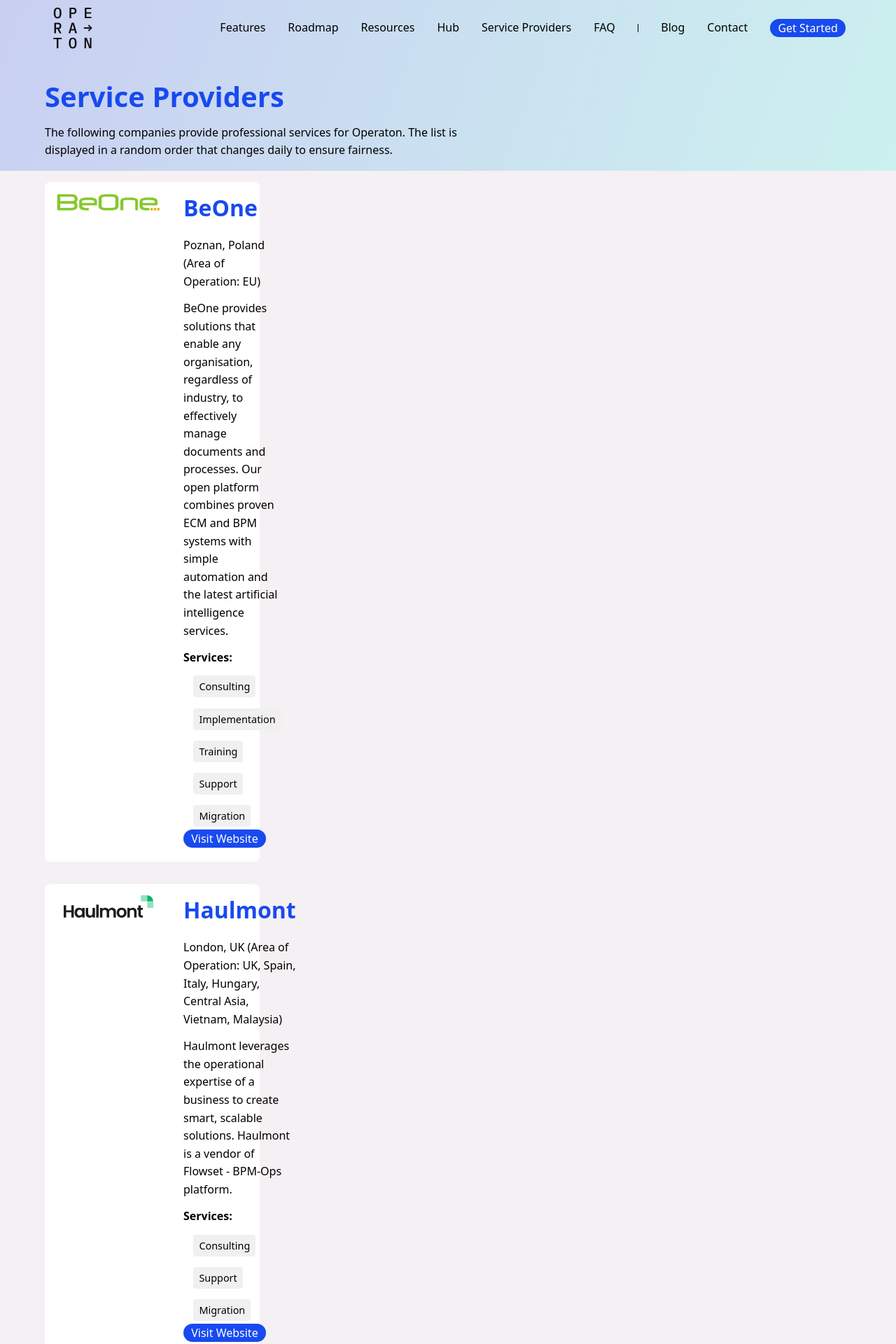
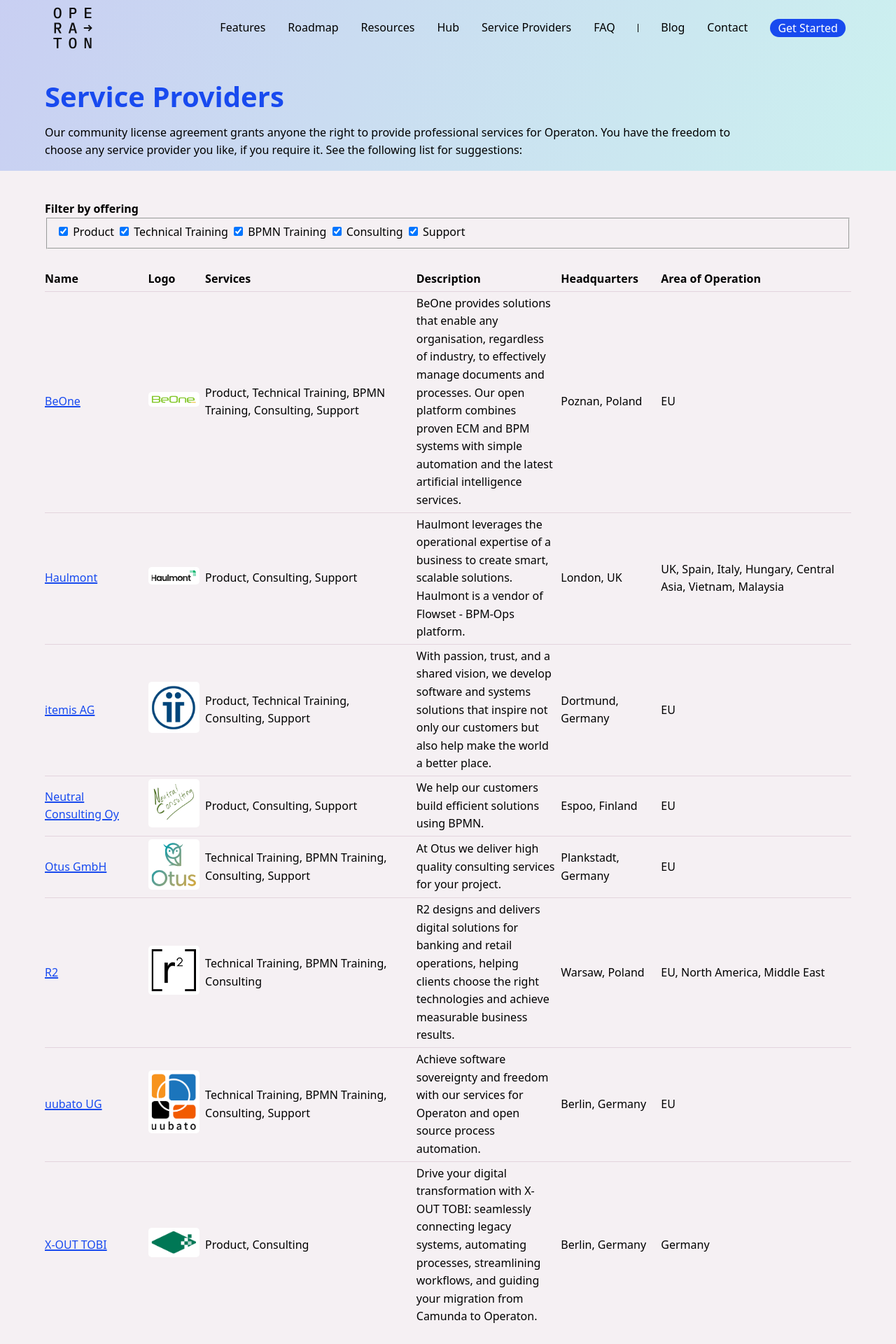
Before and after one commit to operaton/operaton.org, a Jekyll site: the page built from service-providers.html, in a window 1280 px wide. Shown: the top 1920 px of the page at 70% size. Built offline with Jekyll 4.4.1, drawn with Linux system fonts in a browser that asks for light colours; some of the changed text lies outside the part shown.

```diff
--- a/service-providers.html
+++ b/service-providers.html
@@ -1,67 +1,156 @@
 ---
 layout: default
-title: "Service Providers"
-description: "Find professional services for Operaton from our community of providers."
-main-class: service-providers-page
+title: Service Providers
 ---
 
-{% assign service_types = "Consulting,Implementation,Training,Support,Migration" | split: "," %}
-
-<header class="page-header">
+<header>
   <h1>Service Providers</h1>
-  <p>
-    The following companies provide professional services for Operaton.
-    The list is displayed in a random order that changes daily to ensure fairness.
+  <p class="content">
+    Our community license agreement grants anyone the right to provide professional services for
+    Operaton.
+    You have the freedom to choose any service provider you like, if you require it. See the following list for
+    suggestions:
   </p>
 </header>
 
-<div class="service-providers-list">
+
+
+<div class="wrapper">
+
+
+  <noscript>
+    <em>
+    You can enable JavaScript to filter the table below.
+    </em>
+  </noscript>
+
+  <div id="filters" hidden>
+    <br>
+
+    <strong>Filter by offering</strong>
+
+    <fieldset>
+      <label>
+        <input type="checkbox" checked name="service-product" id="service-product" onchange="filter_table" />
+        Product
+      </label>
+      <label>
+        <input type="checkbox" checked name="service-tech-training" id="service-tech-training" onchange="filter_table" />
+        Technical Training
+      </label>
+      <label>
+        <input type="checkbox" checked name="service-bpmn-training" id="service-bpmn-training" onchange="filter_table" />
+        BPMN Training
+      </label>
+      <label>
+        <input type="checkbox" checked name="service-consulting" id="service-consulting" onchange="filter_table" />
+        Consulting
+      </label>
+      <label>
+        <input type="checkbox" checked name="service-support" id="service-support" onchange="filter_table" />
+        Support
+      </label>
+    </fieldset>
+  </div>
+
+  <br>
+
+  <table>
+    <caption>List of Operaton service providers</caption>
+    <thead>
+    <tr>
+      <th scope="col">Name</th>
+      <th scope="col">Logo</th>
+      <th scope="col">Services</th>
+      <th scope="col">Description</th>
+      <th scope="col">Headquarters</th>
+      <th scope="col">Area of Operation</th>
+    </tr>
+    </thead>
+    <tbody id="results">
       {% assign day_of_year = site.time | date: '%j' %}
       {% assign providers = site.data.service-providers %}
       {% assign sort_keys = "" | split: "" %}
-
       {% for provider in providers %}
         {% capture sort_key %}{{ provider.name | append: day_of_year | reverse }}|{{ forloop.index0 }}{% endcapture %}
         {% assign sort_keys = sort_keys | push: sort_key %}
       {% endfor %}
-
       {% assign sorted_keys = sort_keys | sort_natural %}
-
       {% for key in sorted_keys %}
         {% assign parts = key | split: '|' %}
         {% assign provider_index = parts.last | plus: 0 %}
         {% assign provider = providers[provider_index] %}
+        <tr id="{{ provider.name | slugify }}">
+          <td><a href="{{ provider.website }}">{{ provider.name }}</a></td>
+          <td><img src="{{ provider.logo }}" alt="{{ provider.name }} Logo"/></td>
+          <td class="tags">
+              {% for service in provider.services -%}
+                {% if service == 0 %}
+                <span>Product</span>{% unless forloop.last %},{% endunless -%}
+                {% elsif service == 1 %}
+                <span>Technical Training</span>{% unless forloop.last %},{% endunless -%}
+                {% elsif service == 2 %}
+                <span>BPMN Training</span>{% unless forloop.last %},{% endunless -%}
+                {% elsif service == 3 %}
+                <span>Consulting</span>{% unless forloop.last %},{% endunless -%}
+                {% elsif service == 4 %}
+                <span>Support</span>{% unless forloop.last %},{% endunless -%}
+                {% endif %}
+              {% endfor %}
+          </td>
+          <td class="description">{{ provider.description }}</td>
+          <td>{{ provider.location.city }}, {{ provider.location.country }}</td>
+          <td>{{ provider.location.area-of-operation }}</td>
+        </tr>
+      {% endfor %}
+    </tbody>
+  </table>
 
-    <div class="card">
-    <div class="provider-logo">
-      <img src="{{ provider.logo }}" alt="{{ provider.name }} logo">
-    </div>
-    <div class="provider-details">
-      <h2>{{ provider.name }}</h2>
-      <p class="provider-location">
-        {{ provider.location.city }}, {{ provider.location.country }}
-        (Area of Operation: {{ provider.location.area-of-operation }})
-      </p>
-      <p class="provider-description">{{ provider.description }}</p>
-      <div class="provider-services">
-        <strong>Services:</strong>
-        <ul>
-          {% for service_index in provider.services %}
-            <li>{{ service_types[service_index] }}</li>
-          {% endfor %}
-        </ul>
-      </div>
-      <a href="{{ provider.website }}" class="button" target="_blank" rel="noopener noreferrer">Visit Website</a>
-    </div>
-  </div>
-  {% endfor %}
 </div>
 
-<style>
-  .service-providers-list .card { display: flex; gap: 2rem; margin-bottom: 2rem; }
-  .provider-logo { flex-shrink: 0; width: 150px; text-align: center; }
-  .provider-logo img { max-width: 100%; height: auto; }
-  .provider-details { flex-grow: 1; }
-  .provider-services ul { list-style: none; padding: 0; display: flex; gap: 0.5rem; flex-wrap: wrap; }
-  .provider-services li { background-color: #f0f0f0; padding: 0.25rem 0.5rem; border-radius: 4px; font-size: 0.9em; }
-</style>
+<br>
+
+<p class="content">If you would like to appear on this list, please start a pull request with our <a href="https://github.com/operaton/operaton.org/issues/new?template=request-service-provider-entry.md">issue template on GitHub</a> </p>
+
+
+<script>
+  const
+    filters = document.getElementById('filters'),
+    results = document.getElementById('results'),
+    tag_cells = document.querySelectorAll('.tags'),
+    show_product = document.getElementById('service-product'),
+    show_tech_training = document.getElementById('service-tech-training'),
+    show_bpmn_training = document.getElementById('service-bpmn-training'),
+    show_consulting = document.getElementById('service-consulting'),
+    show_support = document.getElementById('service-support')
+
+  filters.hidden = false;
+
+  const filter_table = (e) => {
+    e.preventDefault()
+
+    tag_cells.forEach((value) => {
+        const tags = value.textContent.trim().replaceAll(' ', '').replaceAll(',', '').split('\n')
+
+        if (
+          show_product.checked && tags.some((v) => v === 'Product') ||
+          show_tech_training.checked && tags.some((v) => v === 'TechnicalTraining') ||
+          show_bpmn_training.checked && tags.some((v) => v === 'BPMNTraining') ||
+          show_consulting.checked && tags.some((v) => v === 'Consulting') ||
+          show_support.checked && tags.some((v) => v === 'Support')
+        ) {
+          value.parentNode.style.display = ''
+        } else {
+          value.parentNode.style.display = 'none'
+        }
+      }
+    )
+
+  }
+
+  show_product.addEventListener('change', filter_table)
+  show_tech_training.addEventListener('change', filter_table)
+  show_bpmn_training.addEventListener('change', filter_table)
+  show_consulting.addEventListener('change', filter_table)
+  show_support.addEventListener('change', filter_table)
+</script>
```
Lines whose indentation alone changed are shown as unchanged.
